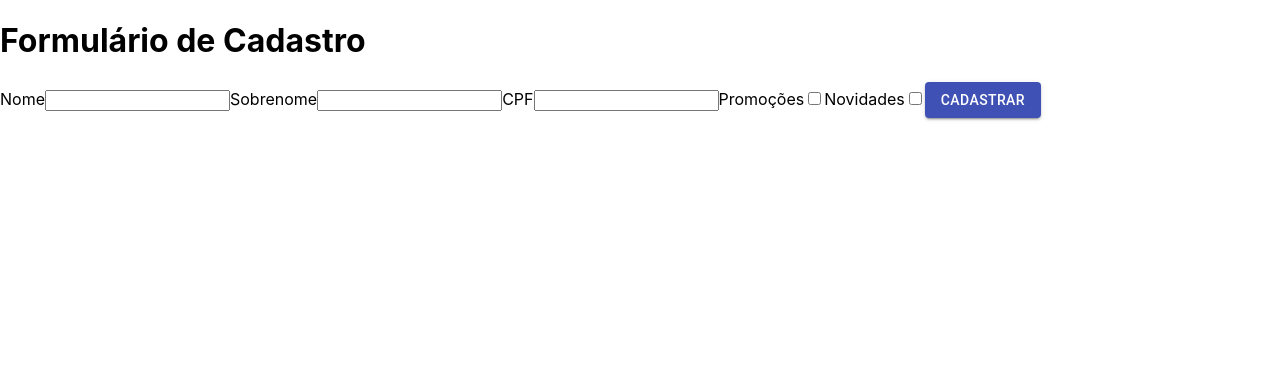
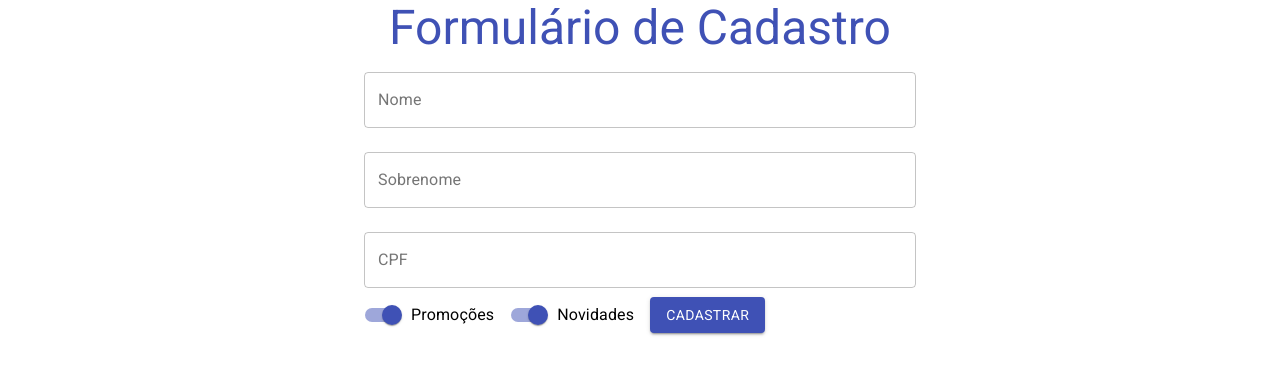
Before and after one commit to VanessaSwerts/forms-web, a React (Create React App) app: page / in a window 1280 px wide. Shown: the top 374 px of the page. Built offline with nearby package versions, Linux system fonts and the light colour scheme.

Commit message:
Implementando o Material UI

```diff
--- a/package.json
+++ b/package.json
@@ -7,6 +7,7 @@
     "@testing-library/jest-dom": "^4.2.4",
     "@testing-library/react": "^9.3.2",
     "@testing-library/user-event": "^7.1.2",
+    "fontsource-roboto": "^3.0.3",
     "react": "^16.13.1",
     "react-dom": "^16.13.1",
     "react-scripts": "3.4.3"
--- a/src/App.js
+++ b/src/App.js
@@ -1,15 +1,19 @@
-import React, { Component } from 'react';
-import './App.css';
+import React, { Component } from 'react'
+import './App.css'
 import FormularioCadastro from "./components/FormularioCadastro/FormularioCadastro"
-import { Fragment } from 'react';
+import { Container, Typography } from '@material-ui/core'
+import 'fontsource-roboto'
+
 
 class App extends Component {
   render() {
     return (
-      <Fragment>
-        <h1> Formulário de Cadastro</h1 >
+      <Container component="article" maxWidth="sm">
+        <Typography variant="h3" align="center" component="h1" color="primary">
+          Formulário de Cadastro
+        </Typography>
         <FormularioCadastro />
-      </Fragment>
+      </Container>
     );
   }
 }
--- a/src/components/FormularioCadastro/FormularioCadastro.jsx
+++ b/src/components/FormularioCadastro/FormularioCadastro.jsx
@@ -1,23 +1,41 @@
 import React from 'react';
-import Button from "@material-ui/core/Button"
+import { Button, TextField, Switch, FormControlLabel } from "@material-ui/core"
 
 export default function FormularioCadastro() {
     return (
         <form>
-            <label>Nome</label>
-            <input type="text"/>
+            <TextField
+                id="nome"
+                label="Nome"
+                variant="outlined"
+                margin="normal"
+                fullWidth
+            />
 
-            <label>Sobrenome</label>
-            <input type="text"/>
+            <TextField
+                id="sobrenome"
+                label="Sobrenome"
+                variant="outlined"
+                margin="normal"
+                fullWidth
+            />
 
-            <label>CPF</label>
-            <input type="text"/>
+            <TextField
+                id="cpf"
+                label="CPF"
+                variant="outlined"
+                margin="normal"
+                fullWidth
+            />
 
-            <label>Promoções</label>
-            <input type="checkbox"/>
-
-            <label>Novidades</label>
-            <input type="checkbox"/>
+            <FormControlLabel
+                control={<Switch defaultChecked={true} name="promocoes" color="primary" />}
+                label="Promoções"
+            />
+            <FormControlLabel
+                control={<Switch defaultChecked={true} name="novidades" color="primary" />}
+                label="Novidades"
+            />
 
             <Button variant="contained" color="primary" type="submit">Cadastrar</Button>
 
```
Also changed, not shown: 1 other file (tests, documents, lock files or other folders).
